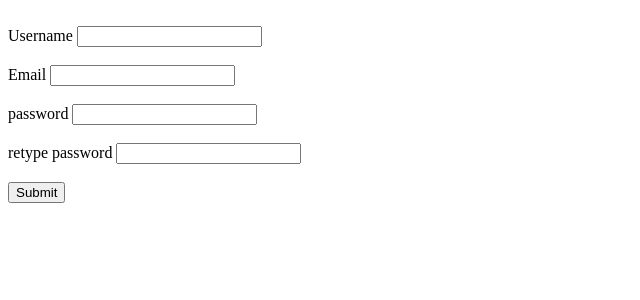
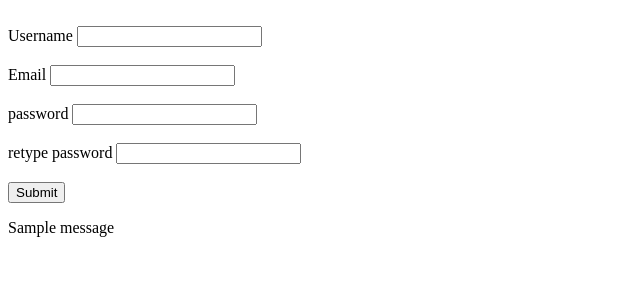
Before and after one commit to rad-aklal/Test-Case-Management-System, a Django app: page /register/ in a window 1280 px wide. Shown: the top 300 px of the page, without its empty margins (0-640 px from the left). Run offline with Django 3.2, Linux system fonts and the light colour scheme; tables that the repository leaves empty hold one stand-in row (values such as "Sample post"); one stand-in notice (Sample message) is shown.

Commit message:
error-message div created

```diff
--- a/authentication_app/templates/authentication_app/register.html
+++ b/authentication_app/templates/authentication_app/register.html
@@ -1,3 +1,6 @@
+{% load static %}
+<!-- href={% static '/css/file.css' %} -->
+
 <!DOCTYPE html>
 <html lang="en">
 <head>
@@ -5,7 +8,7 @@
     <title>Register</title>
 </head>
 <body>
-<form method="post" action="register">
+<form method="POST" id="register_form">
     {% csrf_token %}
 
     <br>
@@ -31,5 +34,11 @@
     <br>
     <button type="submit">Submit</button>
 </form>
+<div id="error-message">
+    {% for message in messages %}
+    <p>{{message}}</p>
+    {% endfor %}
+</div>
+
 </body>
 </html>
```
